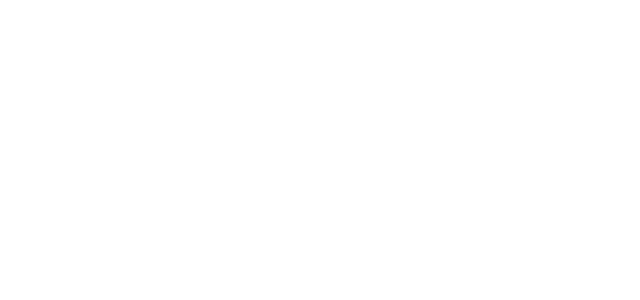
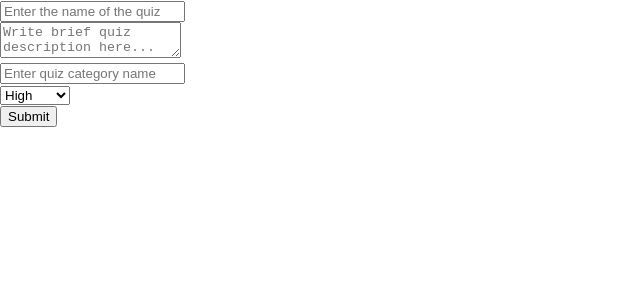
Before and after one commit to s20681/my-quiz, a React (Create React App) app: page /quiz/new in a window 1280 px wide. Before the commit this address had no page. Shown: the top 300 px of the page, without its empty margins (0-640 px from the left). Built offline with nearby package versions, Linux system fonts and the light colour scheme.

Commit message:
basic new question, new quiz and quiz list form

```diff
--- a/src/App.tsx
+++ b/src/App.tsx
@@ -2,7 +2,9 @@
 import React from 'react';
 import LoginComponent from './components/LoginComponent';
 import NewQuestionForm from './components/NewQuestionFormComponent';
+import NewQuizForm from './components/NewQuizFormComponent';
 import RegisterComponent from './components/RegisterComponent';
+import QuizListComponent from './components/QuizListComponent';
 import { BrowserRouter, Routes, Route } from "react-router-dom";
 
 
@@ -14,7 +16,9 @@
         <Route path="/login" element={<LoginComponent/>}/>
         <Route path="/register" element={<RegisterComponent/>}/>
           {/* <Route path="blogs" element={<Blogs />} /> */}
-          <Route path="/admin" element={<NewQuestionForm/>} />
+          <Route path="/question/new" element={<NewQuestionForm/>} />
+          <Route path="/quiz/new" element={<NewQuizForm/>} />
+          <Route path="/quiz/all" element={<QuizListComponent/>} />
           {/* <Route path="*" element={<NoPage />} /> */}
       </Routes>
     </BrowserRouter>
--- a/src/components/NewQuestionFormComponent.tsx
+++ b/src/components/NewQuestionFormComponent.tsx
@@ -31,14 +31,14 @@
         event.preventDefault();
         console.log('Form submitted:', formState);
         const formData = {
-            quiz: "QUIZ ID HERE", //TODO: add quiz id here,
-            type: "choice",
+            quizID: 1, //TODO: add quiz id here,
+            type: "SINGLE_CHOICE",
             content: formState.question,
             answers : [
-                {content: formState.answerA},
-                {content: formState.answerB},
-                {content: formState.answerC},
-                {content: formState.answerD},
+                formState.answerA,
+                formState.answerB,
+                formState.answerC,
+                formState.answerD
             ],
             correctAnswerIndex: formState.correctAnswer,
         };
@@ -46,7 +46,7 @@
         // mode: 'cors',
         // headers: { 'Content-Type': 'application/json' },
         // headers: { 'Content-Type': 'Question' },
-        fetch('http://127.0.0.1:8080/in', {  // Enter your IP address here
+        fetch('http://127.0.0.1:8080/question/new', {
 
             method: 'POST',
             headers: { 'Content-Type': 'application/json' },
--- /dev/null
+++ b/src/components/NewQuizFormComponent.tsx
@@ -0,0 +1,76 @@
+import React, { ChangeEvent, useState } from 'react';
+
+interface FormState {
+    name: string,
+    description: string,//Few words about the quiz
+    category: string,   // Animals, History etc. if user inputs a non existent category name it will create one
+    difficulty: string, // high, medium, low
+  }
+
+const NewQuizForm: React.FC = () => {
+    const [formState, setFormState] = useState<FormState>({
+        name: '',
+        description: '',
+        category: '',
+        difficulty: ''
+      });
+
+      const handleChange = (event: ChangeEvent<HTMLInputElement | HTMLTextAreaElement | HTMLSelectElement>): void => {
+        const { name, value } = event.target;
+        setFormState(prevState => ({
+          ...prevState,
+          [name]: value,
+        }));
+      };
+
+    const handleSubmit = (event: React.FormEvent) => {
+        event.preventDefault();
+        console.log('Form submitted:', formState);
+        const formData = {
+            name: formState.name,
+            description: formState.description,
+            category: formState.category,
+            difficulty: formState.difficulty,
+            owner: 'defaultusername' // TODO: change to current user name
+        };
+
+        // mode: 'cors',
+        // headers: { 'Content-Type': 'application/json' },
+        // headers: { 'Content-Type': 'Question' },
+        fetch('http://127.0.0.1:8080/quiz/new', {
+
+            method: 'POST',
+            headers: { 'Content-Type': 'application/json' },
+            body: JSON.stringify(formData) // body data type must match "Content-Type" header
+
+        })
+        console.log(formData)
+    };
+
+    return (
+        <form id="myForm" onSubmit={handleSubmit}>
+            <div><input type="text" value={formState.name} id="name" name="name" placeholder="Enter the name of the quiz" onChange={handleChange}/></div>
+
+            <div>
+                <textarea id="quizName" name="description" value={formState.description} placeholder="Write brief quiz description here..."
+                    onChange={handleChange}></textarea>
+            </div>
+
+            <div><input type="text" value={formState.category} name="category" id="category" placeholder="Enter quiz category name" onChange={handleChange}/></div>
+
+            <div>
+                <select id="difficulty" name="difficulty" value={formState.difficulty} onChange={handleChange}>
+                    <option value="HIGH">High</option>
+                    <option value="MEDIUM">Medium</option>
+                    <option value="LOW">Low</option>
+                </select>
+            </div>
+
+            <div>
+                <button type="submit">Submit</button>
+            </div>
+        </form>
+    );
+}
+
+export default NewQuizForm;
--- /dev/null
+++ b/src/components/QuizListComponent.tsx
@@ -0,0 +1,19 @@
+import { useNavigate } from 'react-router-dom'
+import React, { ChangeEvent, useState } from 'react';
+
+const QuizListComponent: React.FC = () => {
+    const mockedData = [ { "id" : 1, "name" : "quiz1", "description" : "blabla animals", "category" : "xdd", "difficulty" : "MEDIUM", "ownerName" : "defaultusername", "questions" : [ { "id" : 1, "content" : "animals question", "correctAnswerIndex" : 2, "questionType" : "SINGLE_CHOICE", "answers" : [ { "id" : 3, "content" : "akndsand", "correct" : false }, { "id" : 4, "content" : "iadasodusad", "correct" : false }, { "id" : 5, "content" : "d09usa09dsa09d", "correct" : true }, { "id" : 6, "content" : "d09sada", "correct" : false } ] } ] },
+    { "id" : 2, "name" : "quiz2", "description" : "blabla history", "category" : "history", "difficulty" : "HIGH", "ownerName" : "defaultusername", "questions" : [ ] }, ]
+
+    return (
+        <div>
+            <ul>
+            {mockedData.map((quiz, index) => {
+           return (<li key={index}> Name: {quiz.name} Category: {quiz.category} Description: {quiz.description} Difficulty: {quiz.difficulty} Owner: {quiz.ownerName}</li>)
+        })
+            }</ul>
+        </div>
+    );
+}
+
+export default QuizListComponent;
```
Also changed, not shown: 1 other file (tests, documents, lock files or other folders).
